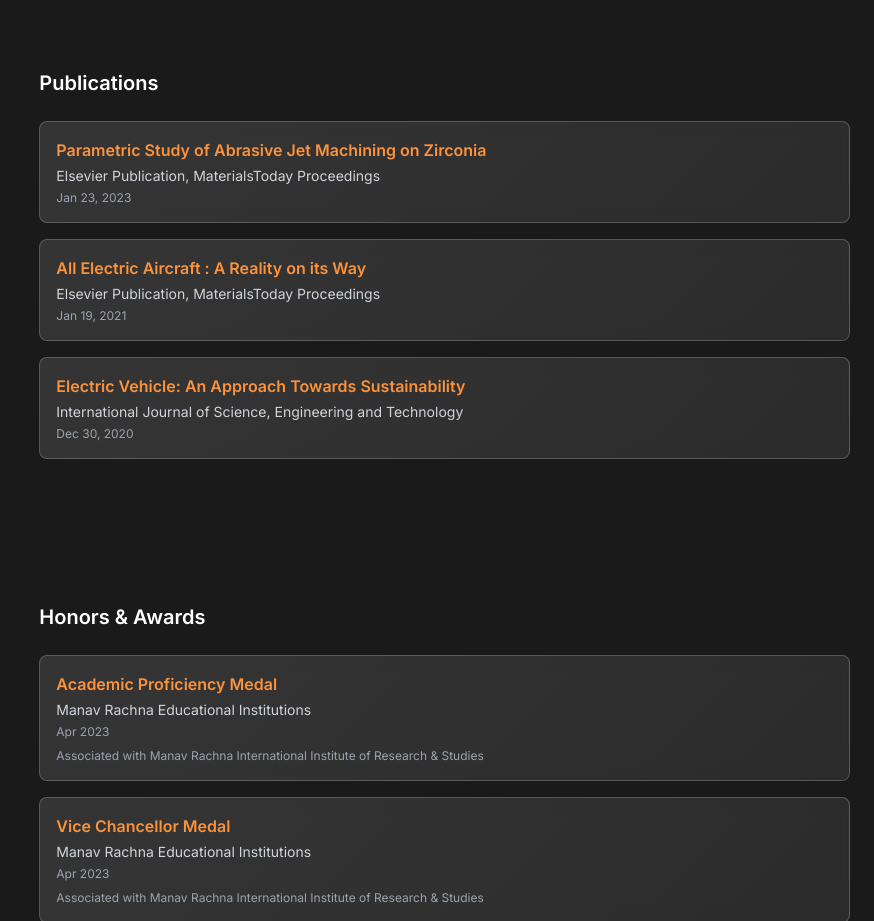
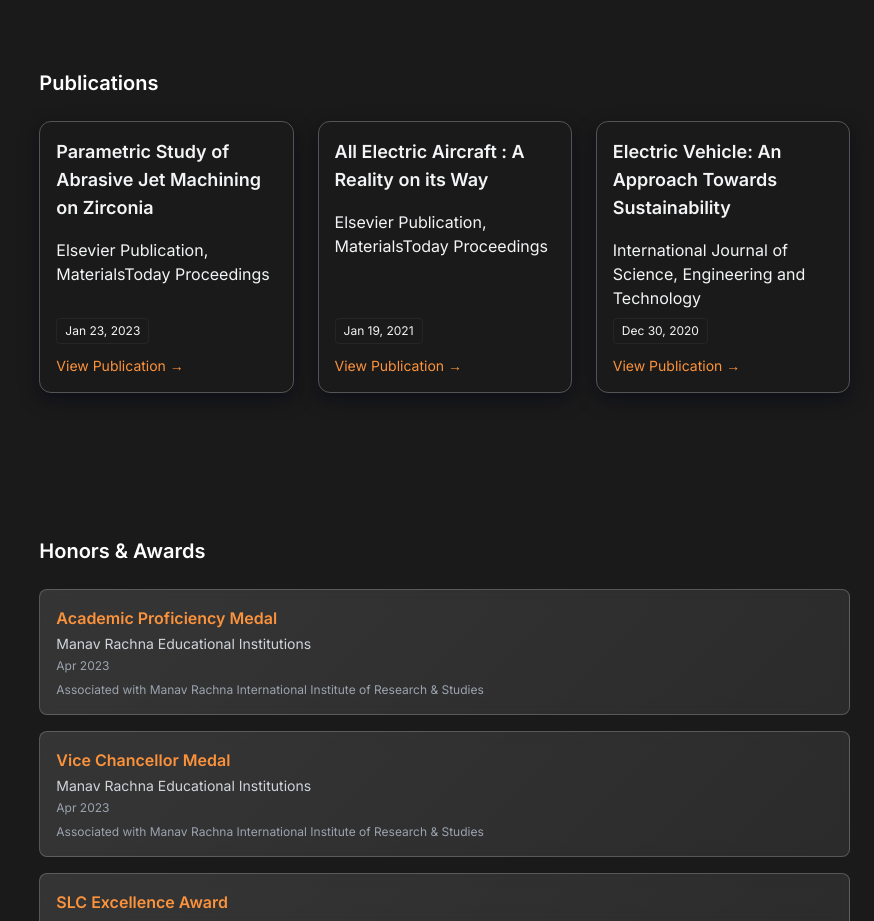
Before and after one commit to Yakuuuuuu/pureey, a React (Vite) app: page / in a window 1280 px wide. Shown: the part 3120-4041 px from the top of the page, without its empty margins (406-1280 px from the left). Built offline with nearby package versions, Linux system fonts and the light colour scheme.

Commit message:
Redesign Publications section to match Projects layout and remove image placeholders

```diff
--- a/src/components/Publications.tsx
+++ b/src/components/Publications.tsx
@@ -1,5 +1,6 @@
 import React from 'react'
 import { motion } from 'framer-motion'
+import Card from './ui/Card'
 
 const publications = [
   {
@@ -34,27 +35,33 @@
       >
         Publications
       </motion.h3>
-      <div className="space-y-4">
-        {publications.map((pub, i) => (
+      <div className="grid grid-cols-1 md:grid-cols-2 lg:grid-cols-3 gap-6">
+        {publications.map((pub, index) => (
           <motion.div
-            key={i}
-            initial={{ opacity: 0, x: -20 }}
-            whileInView={{ opacity: 1, x: 0 }}
+            key={index}
+            initial={{ opacity: 0, y: 30 }}
+            whileInView={{ opacity: 1, y: 0 }}
             viewport={{ once: true }}
-            transition={{ duration: 0.5, delay: i * 0.1 }}
-            whileHover={{ x: 5 }}
-            className="bg-white/3 p-4 rounded-lg glass hover:bg-white/4 transition-all"
+            transition={{ duration: 0.5, delay: index * 0.1 }}
           >
-            <a
-              href={pub.url}
-              target="_blank"
-              rel="noopener noreferrer"
-              className="font-semibold text-orange-400 hover:text-orange-300 transition-colors cursor-pointer inline-block"
-            >
-              {pub.title}
-            </a>
-            <div className="text-sm text-gray-300 mt-1">{pub.publisher}</div>
-            <div className="text-xs text-gray-400 mt-1">{pub.date}</div>
+            <Card className="hover:translate-y-[-6px] transition-all duration-300 hover:shadow-card-lg h-full flex flex-col">
+              <div className="font-semibold text-lg mb-2">{pub.title}</div>
+              <div className="text-base text-gray-100 my-2 flex-grow">{pub.publisher}</div>
+              <div className="flex flex-wrap gap-2 mb-3">
+                <span className="text-xs bg-white/6 px-2 py-1 rounded border border-white/5">
+                  {pub.date}
+                </span>
+              </div>
+              <motion.a
+                href={pub.url}
+                target="_blank"
+                rel="noopener noreferrer"
+                whileHover={{ x: 5 }}
+                className="inline-flex items-center gap-2 text-sm text-orange-400 hover:text-orange-300 transition-colors"
+              >
+                View Publication →
+              </motion.a>
+            </Card>
           </motion.div>
         ))}
       </div>
```
